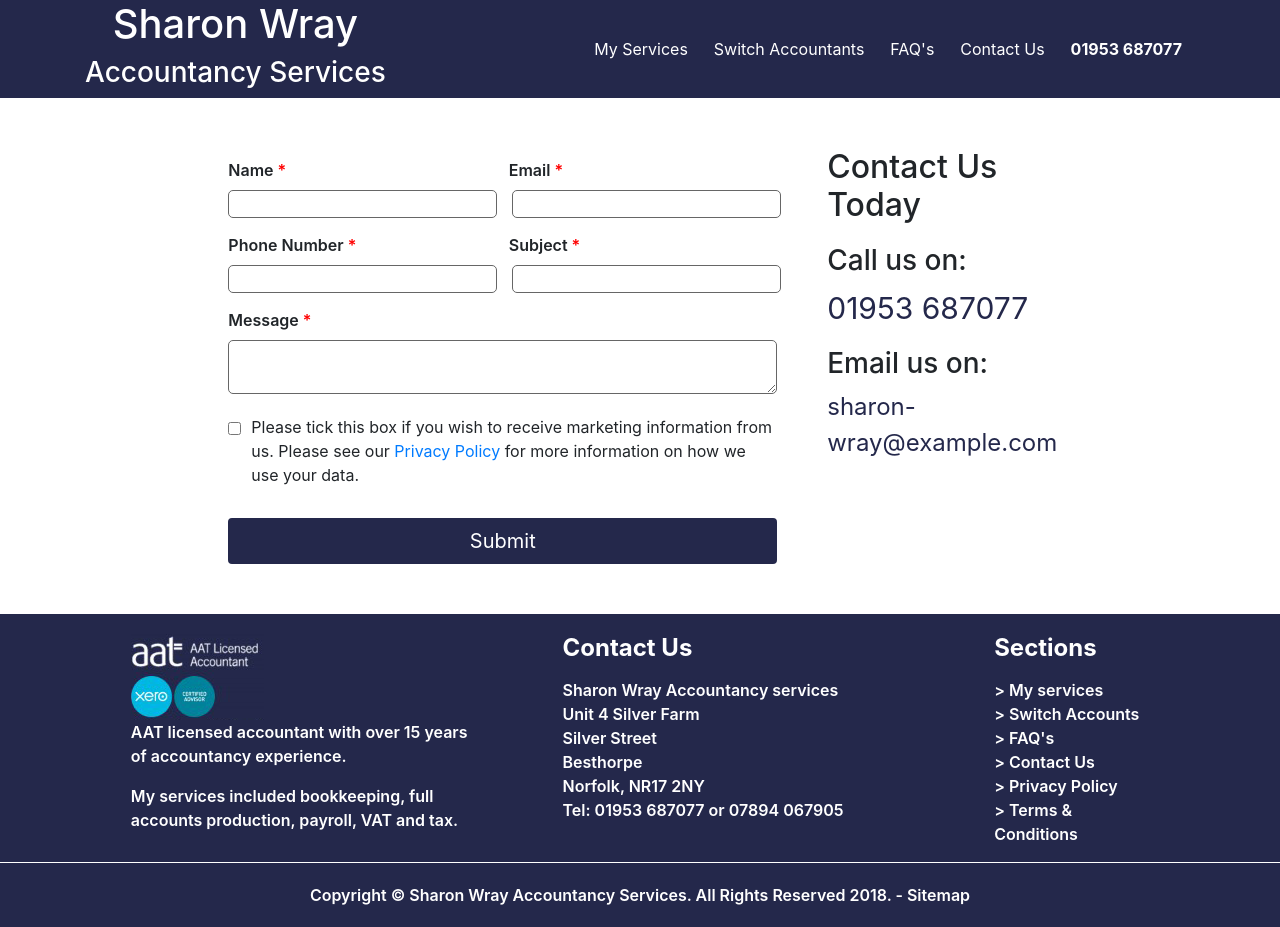
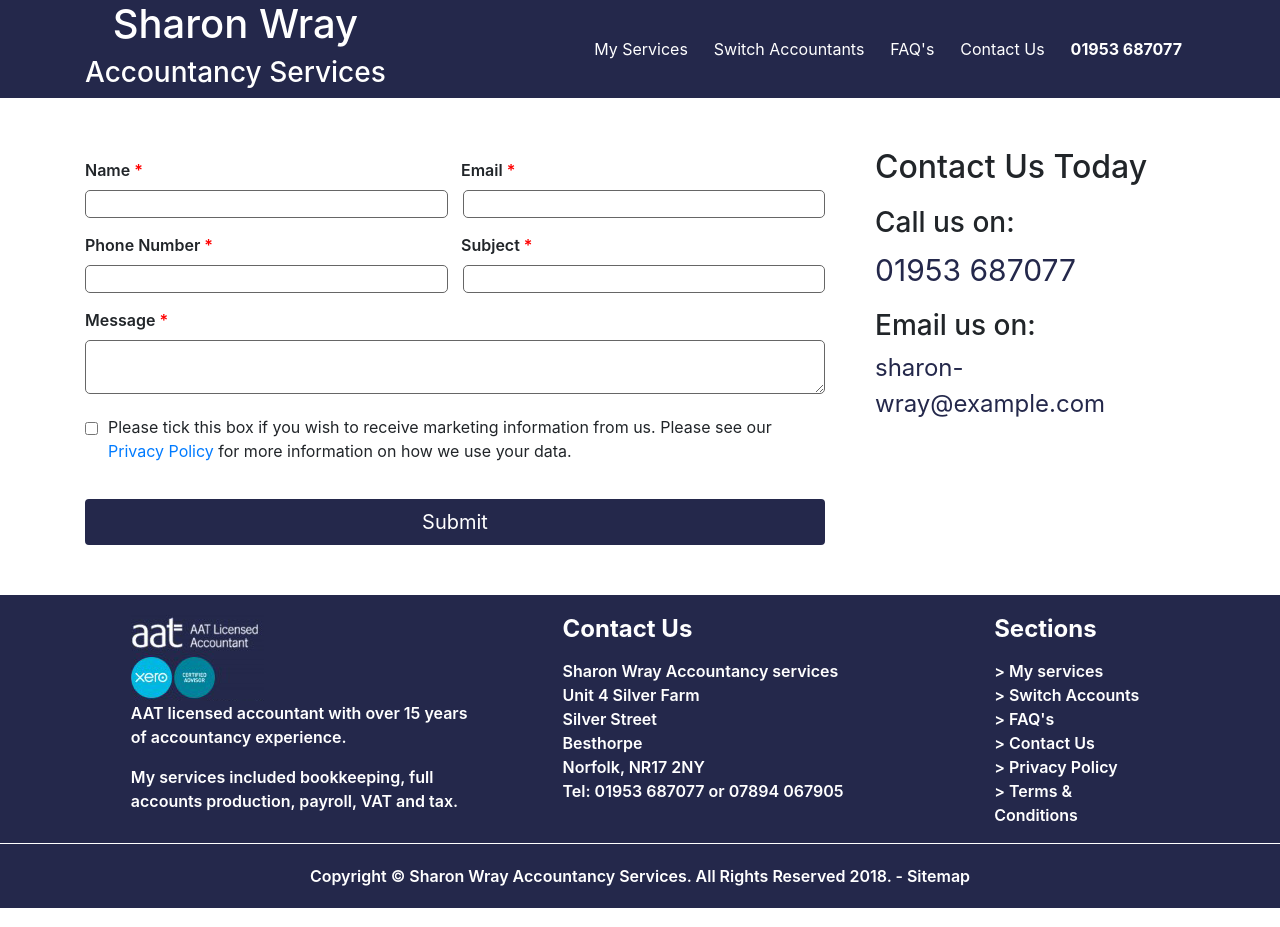
Before and after one commit to jacksendall/Pair-dev-ayden, a PHP site: page /contact.php in a window 1280 px wide. Run offline with PHP 8.4, Linux system fonts and the light colour scheme; some libraries are stand-ins or nearby versions.

Commit message:
fixed ppage alignment

```diff
--- a/contact.php
+++ b/contact.php
@@ -3,7 +3,7 @@
 ?>
 
 
-<div class="container col-lg-8 contact-us-wrapper">
+<div class="container contact-us-wrapper">
     <div class="formwrapper">
         <?php require 'contact.inc.php' ?>
         <form method="POST" action="contact.inc.php">
--- a/style.css
+++ b/style.css
@@ -287,7 +287,7 @@ footer h4 {
 }
 
 .btn-success {
-  margin-top: 15px;
+  margin-top: 20px;
   background-color: #24284b;
   border: 2px solid #24284b;
   width: 100%;
--- a/style.scss
+++ b/style.scss
@@ -256,7 +256,7 @@ footer h4 {
 }
 
 .btn-success {
-    margin-top: 15px;
+    margin-top: 20px;
     background-color: $primary-color;
     border: 2px solid $primary-color;
     width: 100%;
```
